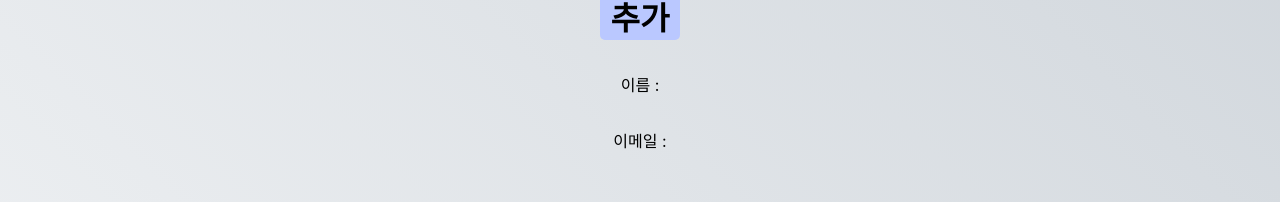
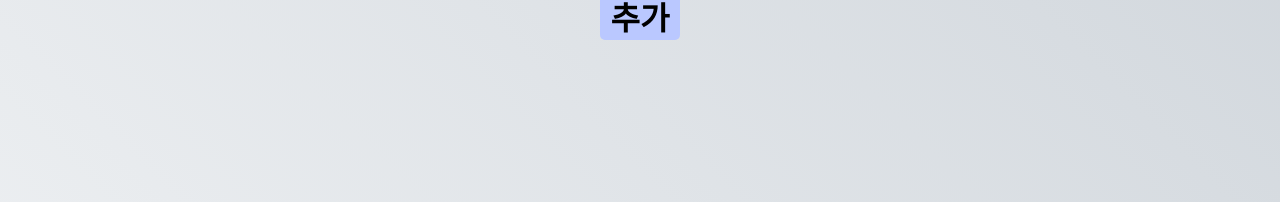
Before and after one commit to jjunnnys/ppby-react, a React (Create React App) app: page / in a window 1280 px wide. Shown: the part 306-508 px from the top of the page. Built offline with nearby package versions, Linux system fonts and the light colour scheme.

Commit message:
Modify namming

```diff
--- a/src/App.js
+++ b/src/App.js
@@ -1,28 +1,26 @@
 import React, { useState } from 'react';
 import './styles.css';
-import Inputs from './components/Inputs';
+import Info from './components/Info';
 
 function App() {
-  const [inputs, setInputs] = useState({
-    name: '',
+  const [info, setInfo] = useState({
+    username: '',
     email: '',
   });
 
   const onChage = (e) => {
     const { name, value } = e.target;
-    setInputs({
-      ...inputs,
+    setInfo({
+      ...info,
       [name]: value,
     });
   };
 
   return (
     <>
-      <main className="inputMain">
-        <Inputs onChange={onChage} />
-        <p>이름 : {inputs.name}</p>
-        <p>이메일 : {inputs.email}</p>
-      </main>
+      <section className="inputSection">
+        <Info onChange={onChage} />
+      </section>
     </>
   );
 }
--- a/src/components/Inputs.js
+++ b/src/components/Info.js
@@ -13,7 +13,7 @@ const Button = styled.button`
   font-weight: 700;
 
   cursor: pointer;
-  transition: background-color 0.3s ease-in;
+  transition: background-color 0.2s ease-in;
 
   &:focus {
     outline: none;
@@ -24,12 +24,12 @@ const Button = styled.button`
   }
 `;
 
-const Inputs = ({ onChange }) => {
+const Info = ({ onChange }) => {
   return (
     <>
       <input
         type="text"
-        name="name"
+        name="username"
         placeholder="이름을 입력하세요."
         onChange={onChange}
       />
@@ -39,8 +39,8 @@ const Inputs = ({ onChange }) => {
         placeholder="이메일을 입력하세요."
         onChange={onChange}
       />
-      <Button>추가</Button>
+      <Button type="button">추가</Button>
     </>
   );
 };
-export default Inputs;
+export default Info;
--- a/src/styles.css
+++ b/src/styles.css
@@ -1,4 +1,4 @@
-.inputMain {
+.inputSection {
   display: flex;
   flex-direction: column;
   align-items: center;
@@ -8,7 +8,7 @@
   padding: 3rem;
 }
 
-.inputMain input {
+.inputSection input {
   width: 50%;
   height: 5rem;
   padding: 0.5rem;
@@ -19,10 +19,10 @@
   font-size: 3rem;
 }
 
-.inputMain input:focus {
+.inputSection input:focus {
   outline: none;
 }
 
-.inputMain input:nth-child(2) {
+.inputSection input:nth-child(2) {
   margin-top: 2rem;
 }
```
